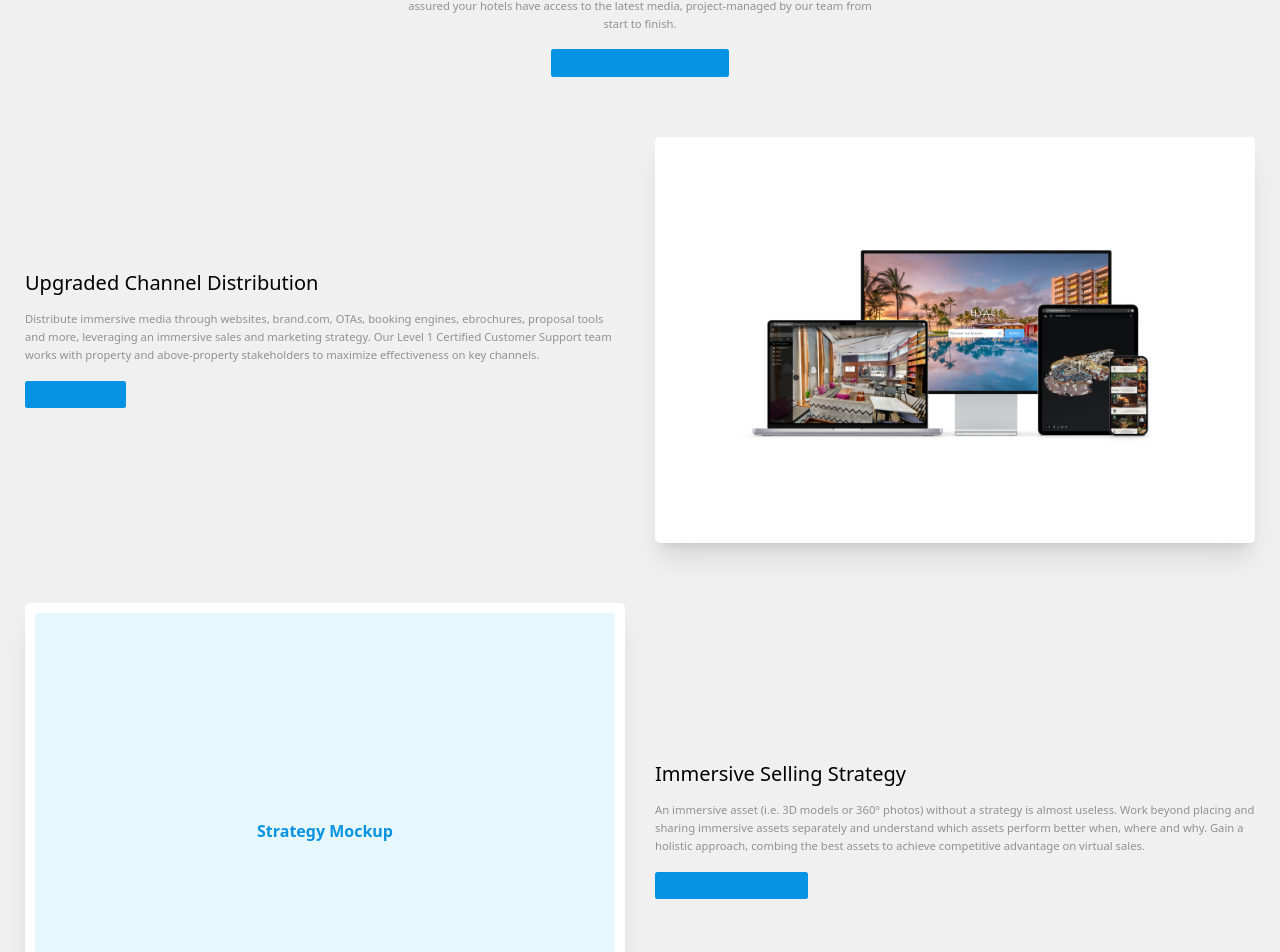
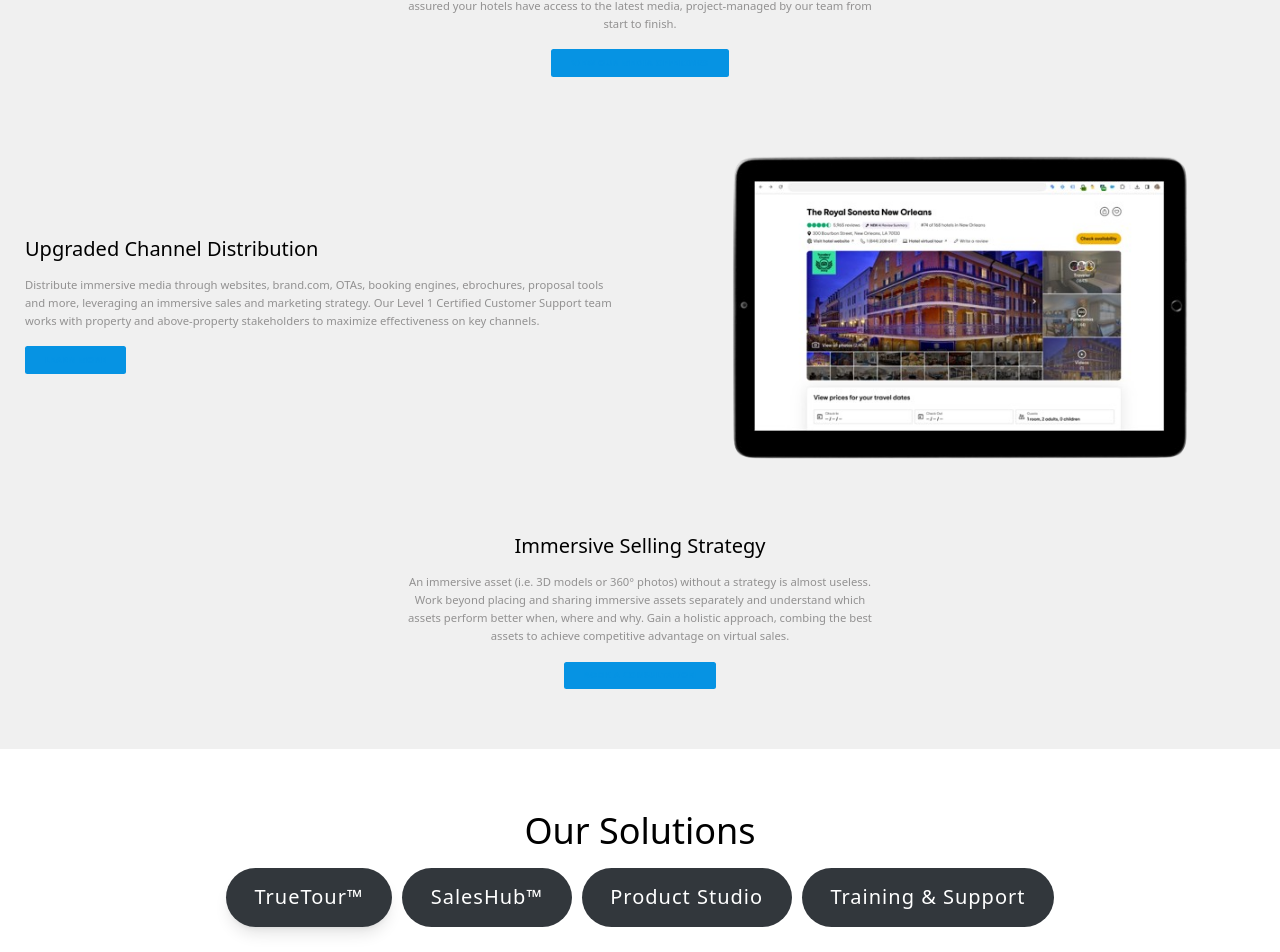
Before and after one commit to kaykas/visitingmedia-nextjs, a Next.js app: page / in a window 1280 px wide. Shown: the part 2358-3310 px from the top of the page. Built offline with nearby package versions, Linux system fonts and the light colour scheme.

Commit message:
Fix Platform Overview sections: use iPad TripAdvisor for section 3, make sections 1/2/4 text-only to match WordPress

```diff
--- a/app/page.tsx
+++ b/app/page.tsx
@@ -217,28 +217,19 @@
                 </Link>
               </div>
               <div className="order-first md:order-last">
-                <div className="bg-white p-4 rounded-lg shadow-xl">
-                  <Image
-                    src="/images/mockups/four-device-mockup.png"
-                    alt="Multi-device mockup showing platform across devices"
-                    width={600}
-                    height={400}
-                    className="w-full h-auto rounded"
-                  />
-                </div>
+                <Image
+                  src="/images/mockups/ipad-tripadvisor.png"
+                  alt="iPad showing virtual tour on TripAdvisor"
+                  width={600}
+                  height={450}
+                  className="w-full h-auto"
+                />
               </div>
             </div>
 
             {/* Subsection 4: Immersive Selling Strategy */}
-            <div className="grid md:grid-cols-2 gap-12 items-center">
-              <div className="order-last md:order-first">
-                <div className="bg-white p-4 rounded-lg shadow-xl">
-                  <div className="aspect-[4/3] bg-[var(--color-azure-lighter)] rounded flex items-center justify-center">
-                    <span className="text-[var(--color-azure)] font-semibold">Strategy Mockup</span>
-                  </div>
-                </div>
-              </div>
-              <div>
+            <div>
+              <div className="max-w-3xl mx-auto text-center">
                 <h3 className="text-3xl lg:text-4xl font-bold mb-6">
                   Immersive Selling Strategy
                 </h3>
```
